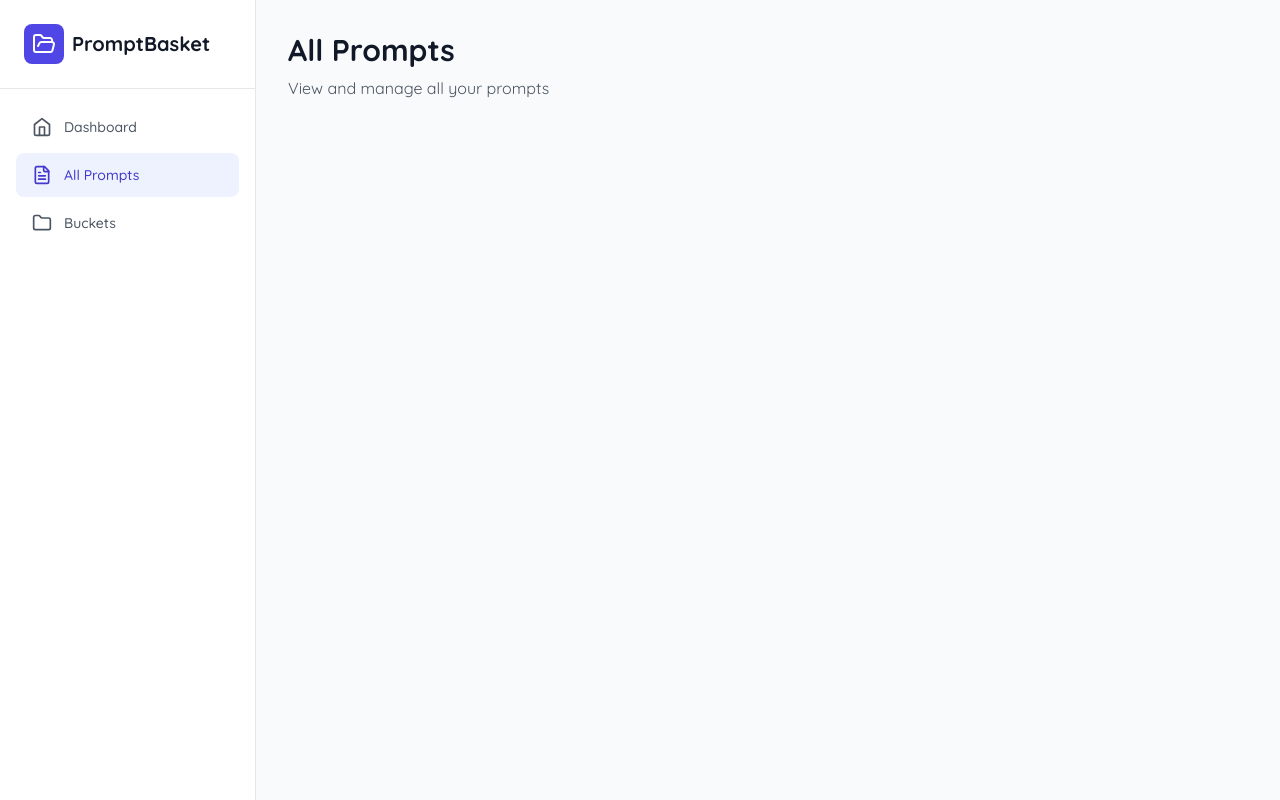
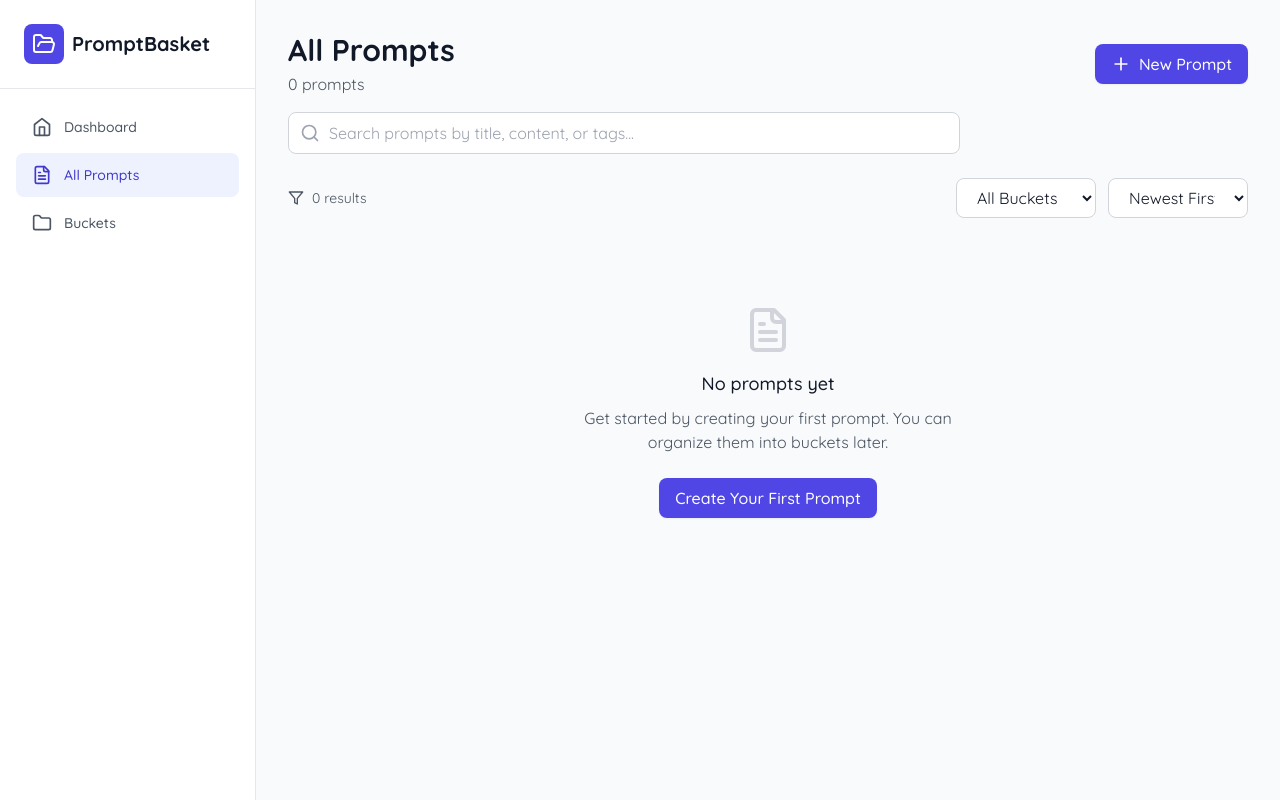
Before and after one commit to spiderocious/prompt-basket-frontend, a React (Vite) app: page /prompts in a window 1280 px wide. Built offline with nearby package versions, Linux system fonts and the light colour scheme.

Commit message:
feat: complete prompt library page with grid, search and filter functionality

```diff
--- a/src/features/prompt-library/index.tsx
+++ b/src/features/prompt-library/index.tsx
@@ -1,8 +1,55 @@
+import { Loading } from '../../shared/ui/loading'
+import { usePromptLibrary } from './hooks/use-prompt-library'
+import { PromptLibraryHeader } from './parts/prompt-library-header'
+import { FilterBar } from './parts/filter-bar'
+import { PromptLibraryGrid } from './parts/prompt-library-grid'
+import { usePromptService } from '../../shared/services'
+
 export function PromptLibrary() {
+  const { prompts: allPrompts } = usePromptService()
+  const {
+    prompts,
+    loading,
+    searchQuery,
+    setSearchQuery,
+    bucketFilter,
+    setBucketFilter,
+    sortOrder,
+    setSortOrder,
+    handleDelete,
+    handleCopy,
+  } = usePromptLibrary()
+
+  if (loading) {
+    return <Loading />
+  }
+
   return (
-    <div className="p-8">
-      <h1 className="text-3xl font-bold text-secondary-900">All Prompts</h1>
-      <p className="mt-2 text-secondary-600">View and manage all your prompts</p>
+    <div className="p-8 space-y-6">
+      <PromptLibraryHeader
+        searchQuery={searchQuery}
+        onSearchChange={setSearchQuery}
+        totalCount={allPrompts.length}
+      />
+
+      <FilterBar
+        bucketFilter={bucketFilter}
+        onBucketFilterChange={setBucketFilter}
+        sortOrder={sortOrder}
+        onSortOrderChange={setSortOrder}
+        resultCount={prompts.length}
+      />
+
+      <PromptLibraryGrid
+        prompts={prompts}
+        hasSearch={!!searchQuery || !!bucketFilter}
+        onCopy={handleCopy}
+        onDelete={handleDelete}
+        onClearSearch={() => {
+          setSearchQuery('')
+          setBucketFilter('')
+        }}
+      />
     </div>
   )
 }
--- /dev/null
+++ b/src/features/prompt-library/parts/prompt-library-grid.tsx
@@ -0,0 +1,36 @@
+import { Prompt } from '../../../shared/types'
+import { PromptCard } from '../components/prompt-card'
+import { EmptyState } from '../components/empty-state'
+
+export interface PromptLibraryGridProps {
+  prompts: Prompt[]
+  hasSearch: boolean
+  onCopy: (content: string) => void
+  onDelete: (id: string) => void
+  onClearSearch: () => void
+}
+
+export function PromptLibraryGrid({
+  prompts,
+  hasSearch,
+  onCopy,
+  onDelete,
+  onClearSearch,
+}: PromptLibraryGridProps) {
+  if (prompts.length === 0) {
+    return <EmptyState hasSearch={hasSearch} onClearSearch={onClearSearch} />
+  }
+
+  return (
+    <div className="grid grid-cols-1 gap-4 md:grid-cols-2 lg:grid-cols-3">
+      {prompts.map(prompt => (
+        <PromptCard
+          key={prompt.id}
+          prompt={prompt}
+          onCopy={onCopy}
+          onDelete={onDelete}
+        />
+      ))}
+    </div>
+  )
+}
```
